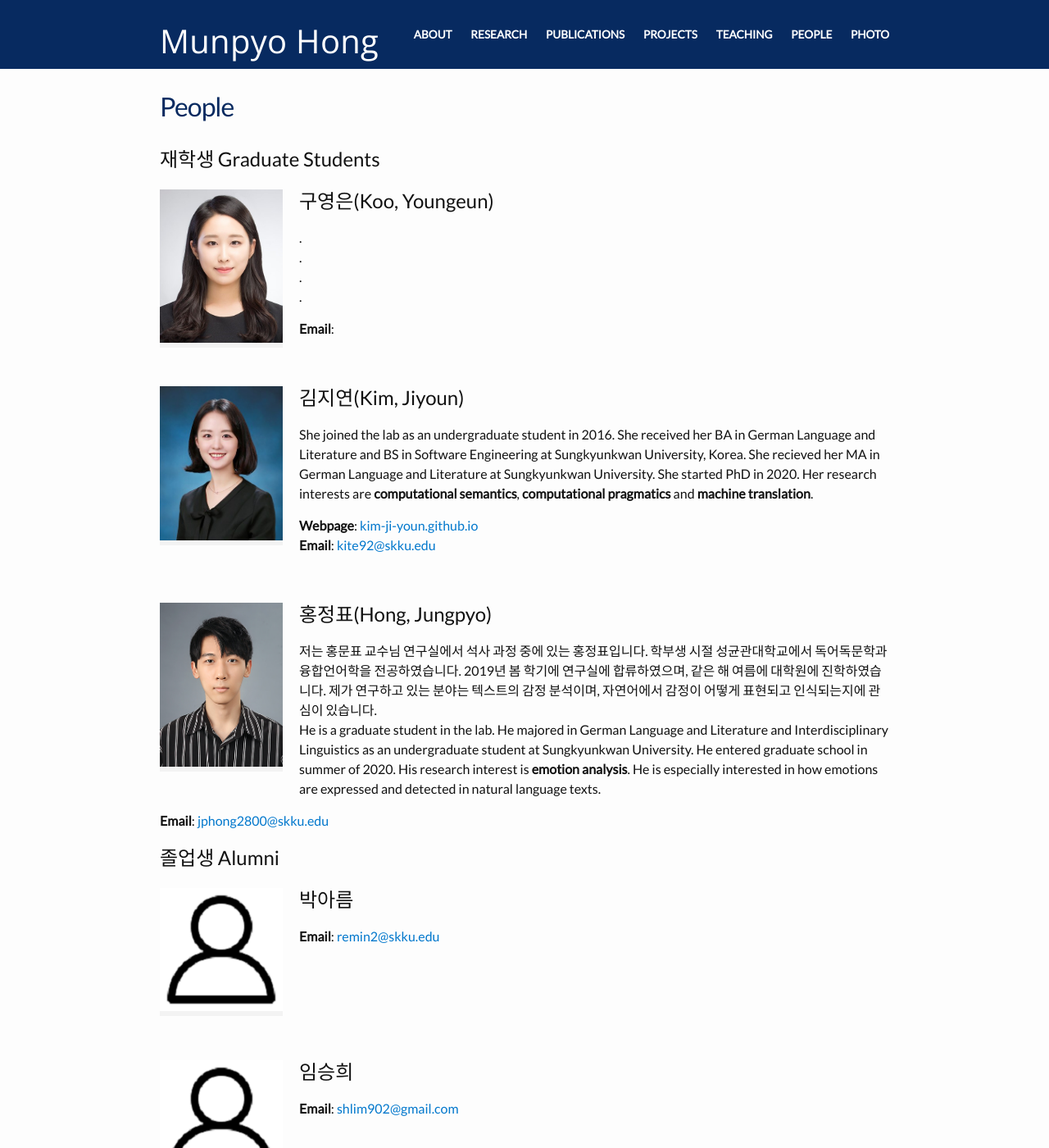
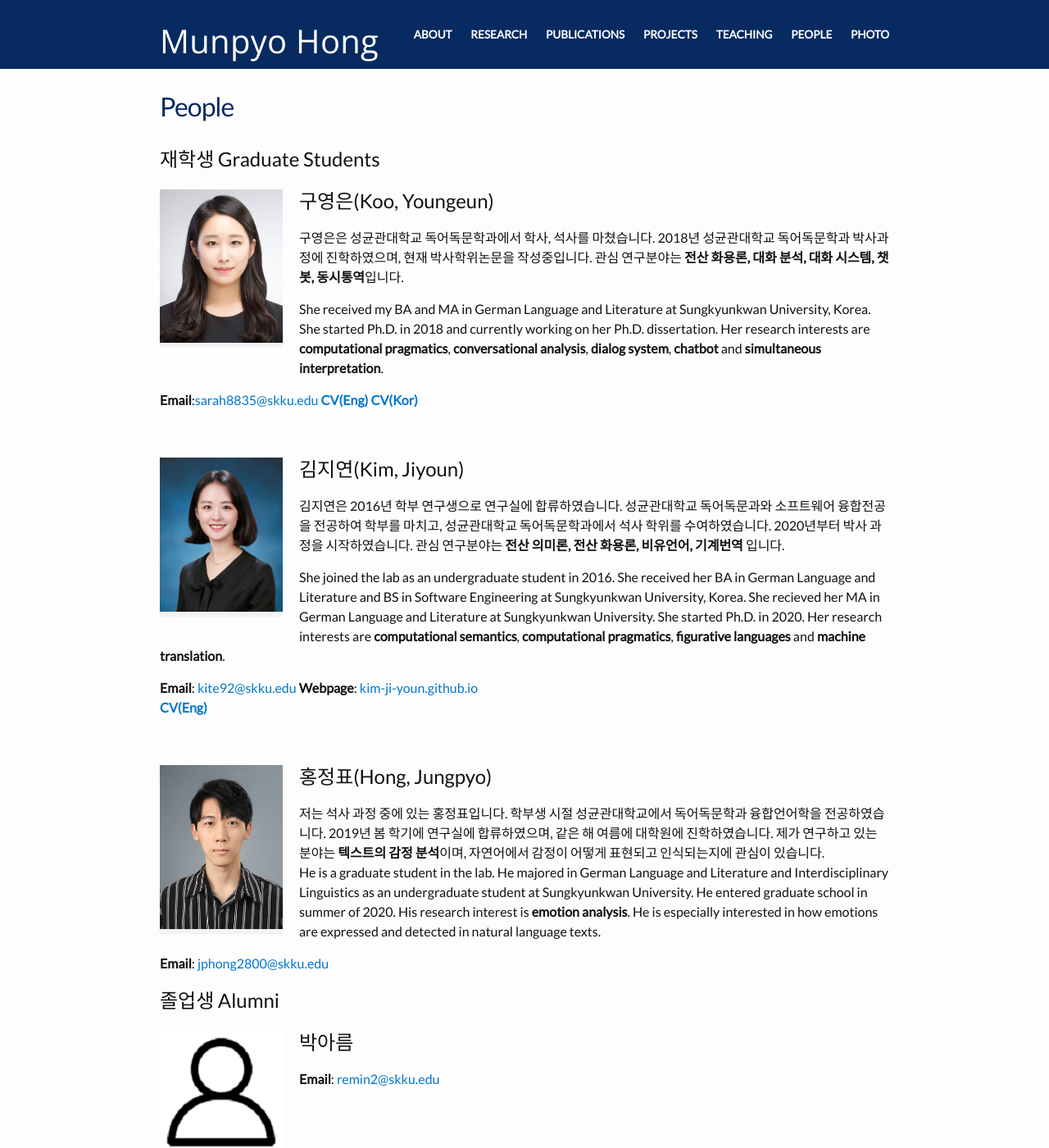
Before and after one commit to skkhmp/skkhmp.github.io, a Jekyll site: the page built from people.md, in a window 1280 px wide and 1400 px high. Shown: the whole window at 82% size. Built offline with Jekyll 4.4.1, drawn with Linux system fonts in a browser that asks for light colours; some web fonts are replaced.

Commit message:
Update people.md

```diff
--- a/people.md
+++ b/people.md
@@ -8,29 +8,32 @@ permalink: /people/
 
 {% include image.html url="/images/koo.jpg" width=150 height=250 align="left" %}
 ## 구영은(Koo, Youngeun)
-.
-.
-.
-.
+구영은은 성균관대학교 독어독문학과에서 학사, 석사를 마쳤습니다. 2018년 성균관대학교 독어독문학과 박사과정에 진학하였으며, 현재 박사학위논문을 작성중입니다. 관심 연구분야는 **전산 화용론, 대화 분석, 대화 시스템, 챗봇, 동시통역**입니다.
 
-**Email**:
+She received my BA and MA in German Language and Literature at Sungkyunkwan University, Korea. She started Ph.D. in 2018 and currently working on her Ph.D. dissertation. Her research interests are **computational pragmatics**, **conversational analysis**, **dialog system**, **chatbot** and **simultaneous interpretation**.
 
+**Email**:<sarah8835@skku.edu>
+**[CV(Eng)](/cv/koo_eng)**
+**[CV(Kor)](/cv/koo_kor)**
 
 <br />
 {% include image.html url="/images/kim.jpg" width=150 height=250 align="left" %}
 
 ## 김지연(Kim, Jiyoun)
-She joined the lab as an undergraduate student in 2016. She received her BA in German Language and Literature and BS in Software Engineering at Sungkyunkwan University, Korea. She recieved her MA in German Language and Literature at Sungkyunkwan University. She started PhD in 2020. Her research interests are **computational semantics**, **computational pragmatics** and **machine translation**.
+김지연은 2016년 학부 연구생으로 연구실에 합류하였습니다. 성균관대학교 독어독문과와 소프트웨어 융합전공을 전공하여 학부를 마치고, 성균관대학교 독어독문학과에서 석사 학위를 수여하였습니다.  2020년부터 박사 과정을 시작하였습니다. 관심 연구분야는 **전산 의미론, 전산 화용론, 비유언어, 기계번역** 입니다.
 
+She joined the lab as an undergraduate student in 2016. She received her BA in German Language and Literature and BS in Software Engineering at Sungkyunkwan University, Korea. She recieved her MA in German Language and Literature at Sungkyunkwan University. She started Ph.D. in 2020. Her research interests are **computational semantics**, **computational pragmatics**, **figurative languages** and **machine translation**.
+
+**Email**: <kite92@skku.edu>
 **Webpage**: [kim-ji-youn.github.io](http://kim-ji-youn.github.io)
-**Email**: <kite92@skku.edu>
+**[CV(Eng)](/cv/kim_eng)**
 
 
 <br />
 {% include image.html url="/images/hongjung.jpg" width=150 height=250 align="left" %}
 
 ## 홍정표(Hong, Jungpyo)
-저는 홍문표 교수님 연구실에서 석사 과정 중에 있는 홍정표입니다. 학부생 시절 성균관대학교에서 독어독문학과 융합언어학을 전공하였습니다. 2019년 봄 학기에 연구실에 합류하였으며, 같은 해 여름에 대학원에 진학하였습니다. 제가 연구하고 있는 분야는 텍스트의 감정 분석이며, 자연어에서 감정이 어떻게 표현되고 인식되는지에 관심이 있습니다.
+저는 석사 과정 중에 있는 홍정표입니다. 학부생 시절 성균관대학교에서 독어독문학과 융합언어학을 전공하였습니다. 2019년 봄 학기에 연구실에 합류하였으며, 같은 해 여름에 대학원에 진학하였습니다. 제가 연구하고 있는 분야는 **텍스트의 감정 분석**이며, 자연어에서 감정이 어떻게 표현되고 인식되는지에 관심이 있습니다.
 <br/>
 He is a graduate student in the lab. He majored in German Language and Literature and Interdisciplinary Linguistics as an undergraduate student at Sungkyunkwan University. He entered graduate school in summer of 2020. His research interest is **emotion analysis**. He is especially interested in how emotions are expressed and detected in natural language texts.
 
```
